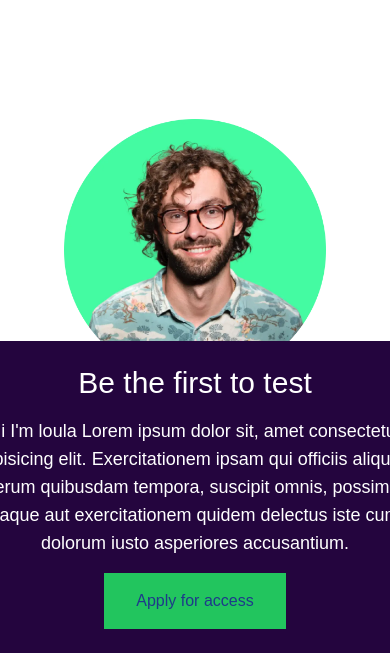
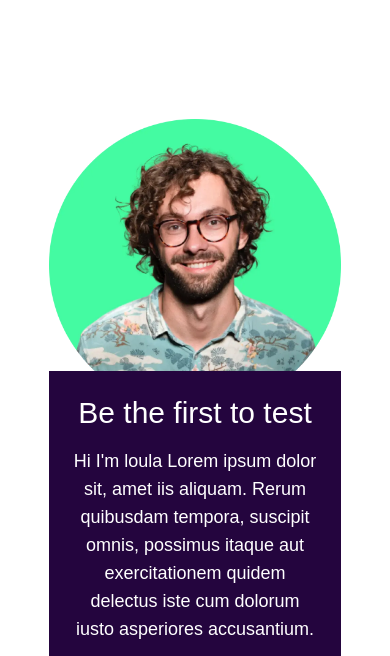
Before and after one commit to ABUHURAIAH/Tailwind-Working-landing, a website: page index.html in a window 390 px wide. Shown: the part 1719-2375 px from the top of the page. Drawn offline with Linux system fonts and the light colour scheme.

Commit message:
changed mobile view

```diff
--- a/index.html
+++ b/index.html
@@ -83,16 +83,16 @@
 
      <section id="workit-founder">
       <!-- founder container -->
-      <div class="flex flex-col items-center md:flex-row overflow-hidden px-16 ">
+      <div class="flex flex-col items-center md:flex-row   md:px-16 ">
         <!-- founder image -->
-        <img src="images/image-founder.webp" alt="image-founder" class="w-/2 md:w-1/3 ">
+        <img src="images/image-founder.webp" alt="image-founder" class="w-3/4 md:w-1/3 ">
         <!-- founder-box -->
-        <div class="flex flex-col p-6 space-y-4 text-center text-white bg-[#24053E] transform -translate-y-10 md:translate-y-20 md:-translate-x-24 w-[517px] ">
+        <div class="flex flex-col p-6 space-y-4 text-center text-white bg-[#24053E] transform -translate-y-10 md:translate-y-20 md:-translate-x-24  w-3/4 md:w-1/3 ">
           <h1 class="text-3xl">
             Be the first to test
           </h1>
           <p class="text-lg">
-            Hi I'm loula Lorem ipsum dolor sit, amet consectetur adipisicing elit. Exercitationem ipsam qui officiis aliquam. Rerum quibusdam tempora, suscipit omnis, possimus itaque aut exercitationem quidem delectus iste cum dolorum iusto asperiores accusantium.
+            Hi I'm loula Lorem ipsum dolor sit, amet iis aliquam. Rerum quibusdam tempora, suscipit omnis, possimus itaque aut exercitationem quidem delectus iste cum dolorum iusto asperiores accusantium.
           </p>
           <button class="btn">
             Apply for access
```
